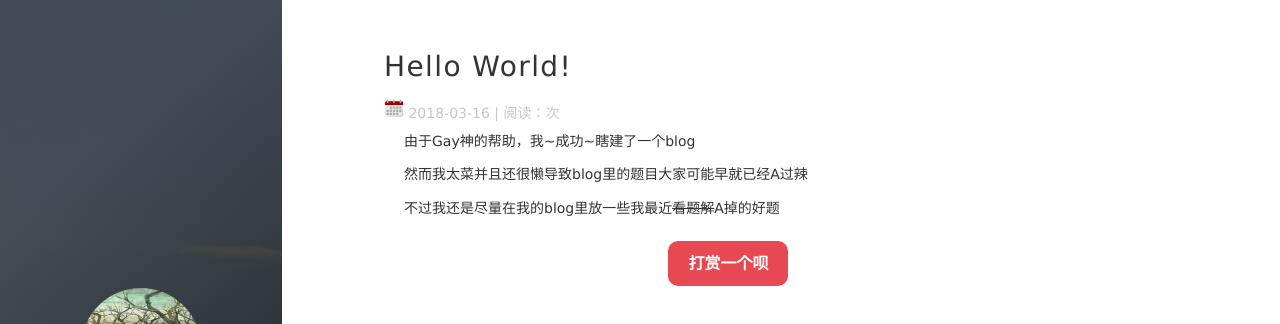
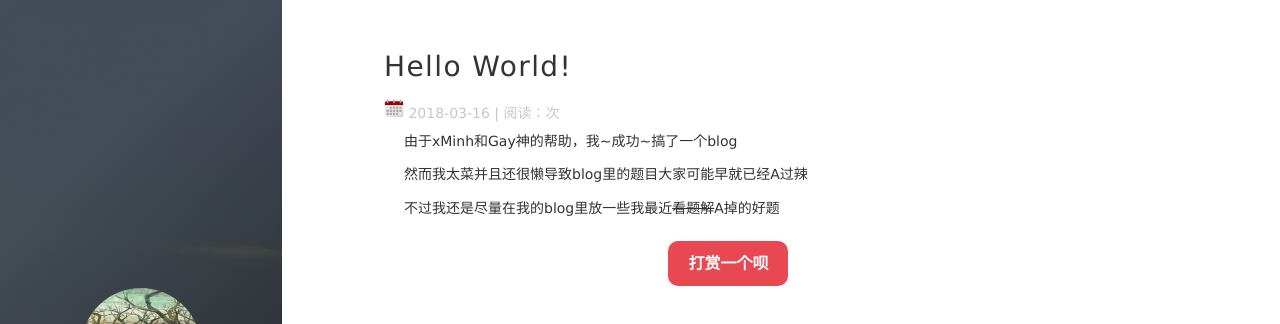
Before and after one commit to beretty/beretty.github.io, a Jekyll site: the page built from _posts/2018-03-16-hello-world.md, in a window 1280 px wide. Shown: the top 324 px of the page. Built offline with Jekyll 4.4.1, drawn with Linux system fonts in a browser that asks for light colours; nearby versions of some CDN libraries; comment, search, counter and statistics services are not loaded; a style sheet for code colours, icons or effects is not loaded.

Commit message:
Update 2018-03-16-hello-world.md

```diff
--- a/_posts/2018-03-16-hello-world.md
+++ b/_posts/2018-03-16-hello-world.md
@@ -7,7 +7,7 @@ tags: [奇怪的东西]
 redirect_from:
   - /2018/03/16/
 ---
-由于Gay神的帮助，我~成功~瞎建了一个blog
+由于xMinh和Gay神的帮助，我~成功~搞了一个blog
 
 然而我太菜并且还很懒导致blog里的题目大家可能早就已经A过辣
 
```
